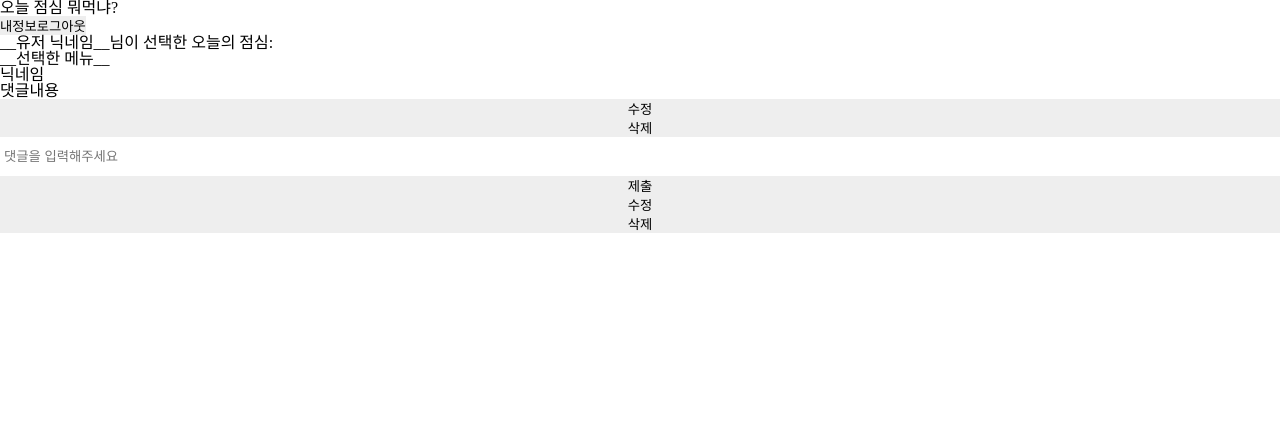
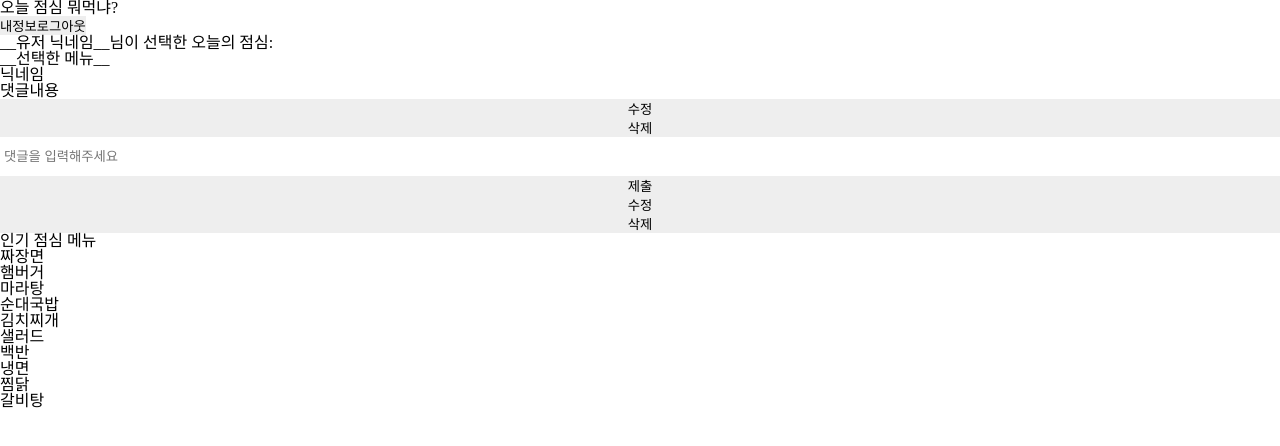
Before and after one commit to jihyunan-dev/hanghae_mini_front, a React (Create React App) app: page /result/1 in a window 1280 px wide. Shown: the top 446 px of the page. Built offline with nearby package versions, Linux system fonts and the light colour scheme.

Commit message:
[add] Rank 컴포넌트 추가, 적용

```diff
--- /dev/null
+++ b/src/components/Rank.js
@@ -0,0 +1,29 @@
+import React from "react";
+
+const Rank = (props) => {
+  const rankList = [
+    "짜장면",
+    "햄버거",
+    "마라탕",
+    "순대국밥",
+    "김치찌개",
+    "샐러드",
+    "백반",
+    "냉면",
+    "찜닭",
+    "갈비탕",
+  ];
+
+  return (
+    <div>
+      <h3>인기 점심 메뉴</h3>
+      <ul>
+        {rankList.map((item, idx) => (
+          <li key={idx}>{item}</li>
+        ))}
+      </ul>
+    </div>
+  );
+};
+
+export default Rank;
--- a/src/pages/Main.js
+++ b/src/pages/Main.js
@@ -1,5 +1,7 @@
 import React from "react";
 import Button from "../elements/Button";
+
+import Rank from "../components/Rank";
 
 const Main = () => {
   // 카테고리 정리 필요
@@ -9,6 +11,7 @@ const Main = () => {
   const count = ["1가지", "2가지", "3가지"];
 
   return (
+    <>
       <div>
         <p>{"__받아올 유저 닉네임__"}님의 오늘 점심 추천</p>
         <hr />
@@ -43,6 +46,8 @@ const Main = () => {
           <p>짜장면</p>
         </div>
       </div>
+      <Rank />
+    </>
   );
 };
 
--- a/src/pages/Result.js
+++ b/src/pages/Result.js
@@ -1,12 +1,15 @@
 import React from "react";
+import Rank from "../components/Rank";
 import { Button, Input } from "../elements";
 
 const Result = () => {
   return (
+    <>
       <div>
         <p>
           {/* 유저 닉네임 받아오기 */}
-        {"__유저 닉네임__"}님이 선택한 오늘의 점심: <h2>{"__선택한 메뉴__"}</h2>
+          {"__유저 닉네임__"}님이 선택한 오늘의 점심:{" "}
+          <h2>{"__선택한 메뉴__"}</h2>
         </p>
         <div>
           <ul>
@@ -34,6 +37,8 @@ const Result = () => {
           </li>
         </ul>
       </div>
+      <Rank />
+    </>
   );
 };
 
```
Lines whose indentation alone changed are shown as unchanged.
